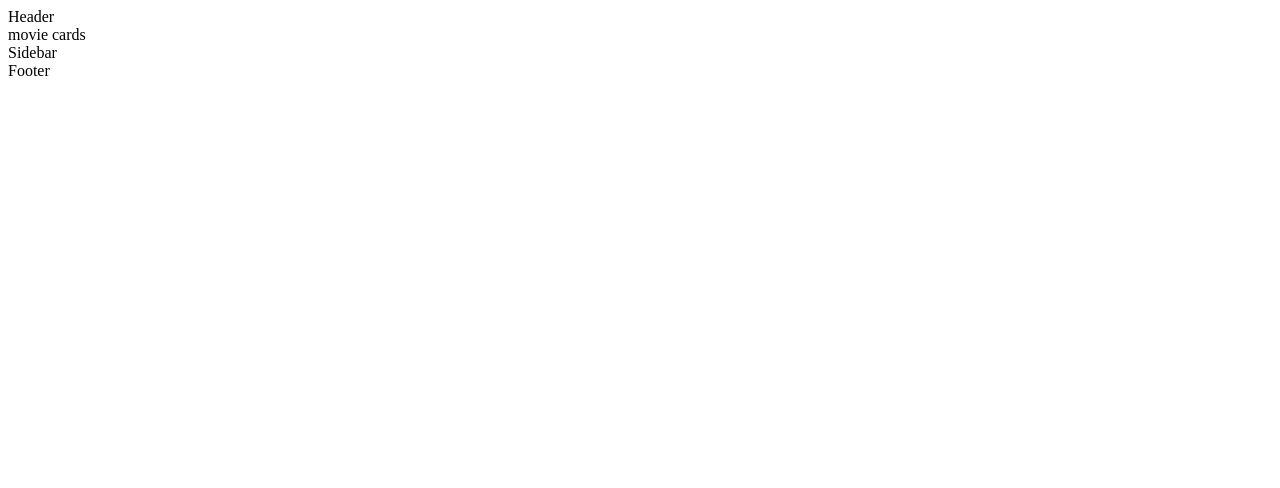
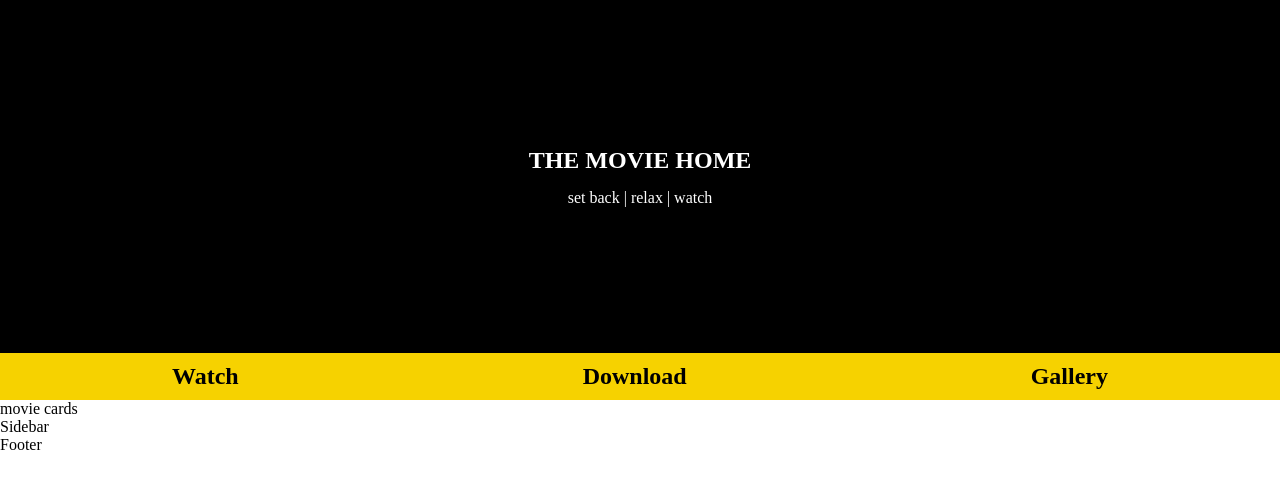
Before and after one commit to AatifMalakji/Flex---Movie, a plain HTML site: page index.html in a window 1280 px wide. Drawn offline with Linux system fonts and the light colour scheme.

Commit message:
work on header

```diff
--- a/assets/css/style.css
+++ b/assets/css/style.css
@@ -0,0 +1,60 @@
+*{
+margin: 0;
+padding: 0;
+box-sizing: border-box;
+}
+:root{
+    --color-black: black;
+    --color-white: white;
+--color-primary: #f6d200;
+}
+.header{
+    height:400px;
+    display: flex;
+    flex-direction: column;
+    background-color:var(--color-black);
+    color: var(--color-white);
+}
+.site-info {
+    flex-grow: 1;
+    justify-content: center;
+    display: flex;
+    align-items: center;
+    flex-direction: column;
+}
+.site-info h1 {
+    text-transform: uppercase;
+    margin-bottom: 15px;
+}
+.nav-bar ul {
+    background-color: var(--color-primary);
+    display: flex;
+    flex-direction: column;
+    width: 100%;
+    list-style: none;
+}
+.nav-bar li{
+    text-align: center;
+    flex-grow: 1;
+}
+.nav-bar a:is(:link, :visited){
+    width: 100%;
+    color: var(--color-black);
+    display: inline-block;
+    text-decoration: none;
+    font-weight: 700;
+    font-size: 24px;
+    padding: 10px;
+    text-transform: capitalize;
+    transition: all .4s linear;
+}
+.nav-bar li a:is(:hover,:focus,:active){
+    background-color: var(--color-black);
+   color: var(--color-white);
+}
+
+@media all and (min-width: 760px){
+    .nav-bar ul{
+        flex-direction: row;
+    }
+}
--- a/index.html
+++ b/index.html
@@ -10,7 +10,17 @@
 
 <body>
     <section class="header">
-        Header
+        <div class="site-info">
+            <h1>the movie home</h1>
+            <p>set back | relax | watch</p>
+        </div>
+        <nav class="nav-bar">
+            <ul>
+                <li><a href="javascript:;">Watch</a></li>
+                <li><a href="javascript:;">Download</a></li>
+                <li><a href="javascript:;">Gallery</a></li>
+            </ul>
+        </nav>
     </section>
     <section class="movie-cards">
         movie cards
```
